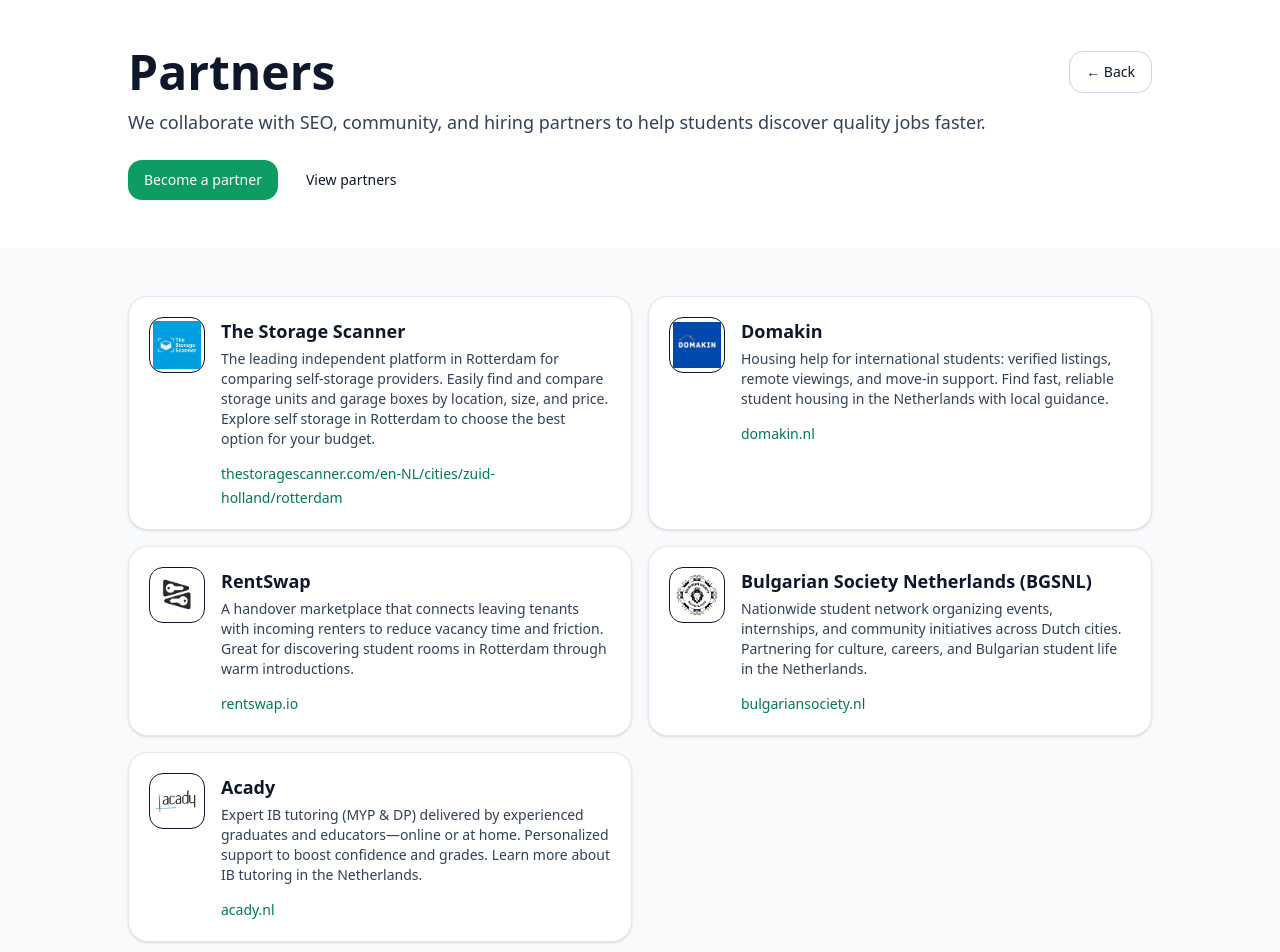
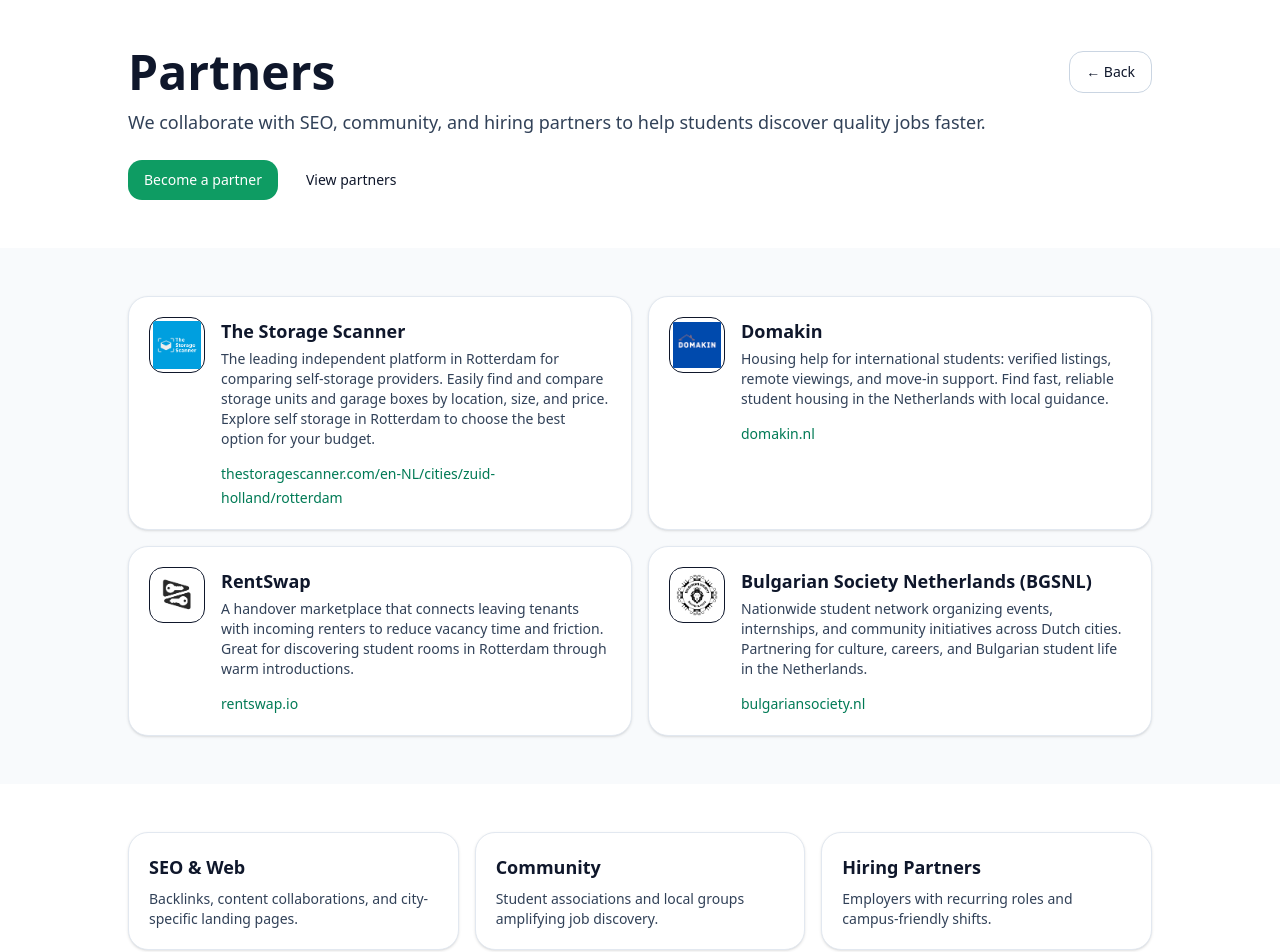
Before and after one commit to LazarPopov/studentjobrotterdam, a Next.js app in the folder studentjobs/: page /partners in a window 1280 px wide. Shown: the top 952 px of the page. Built offline with nearby package versions, Linux system fonts and the light colour scheme; no server answers.

Commit message:
removed acady as parthners

```diff
--- a/studentjobs/src/app/partners/page.tsx
+++ b/studentjobs/src/app/partners/page.tsx
@@ -55,13 +55,13 @@
       `Nationwide student network organizing events, internships, and community initiatives across Dutch cities. Partnering for culture, careers, and <a href="https://bulgariansociety.nl" target="_blank" rel="noopener noreferrer">Bulgarian student life in the Netherlands</a>.`,
     logoUrl: "/logos/bgsnl.png",
   },
-  {
-    name: "Acady",
-    url: "https://acady.nl",
-    descriptionHtml:
-      `Expert IB tutoring (MYP & DP) delivered by experienced graduates and educators—online or at home. Personalized support to boost confidence and grades. Learn more about <a href="https://acady.nl" target="_blank" rel="noopener noreferrer">IB tutoring in the Netherlands</a>.`,
-    logoUrl: "/logos/acady.png",
-  },
+//   {
+//     name: "Acady",
+//     url: "https://acady.nl",
+//     descriptionHtml:
+//       `Expert IB tutoring (MYP & DP) delivered by experienced graduates and educators—online or at home. Personalized support to boost confidence and grades. Learn more about <a href="https://acady.nl" target="_blank" rel="noopener noreferrer">IB tutoring in the Netherlands</a>.`,
+//     logoUrl: "/logos/acady.png",
+//   },
 ];
 
 export default function PartnersPage() {
```
